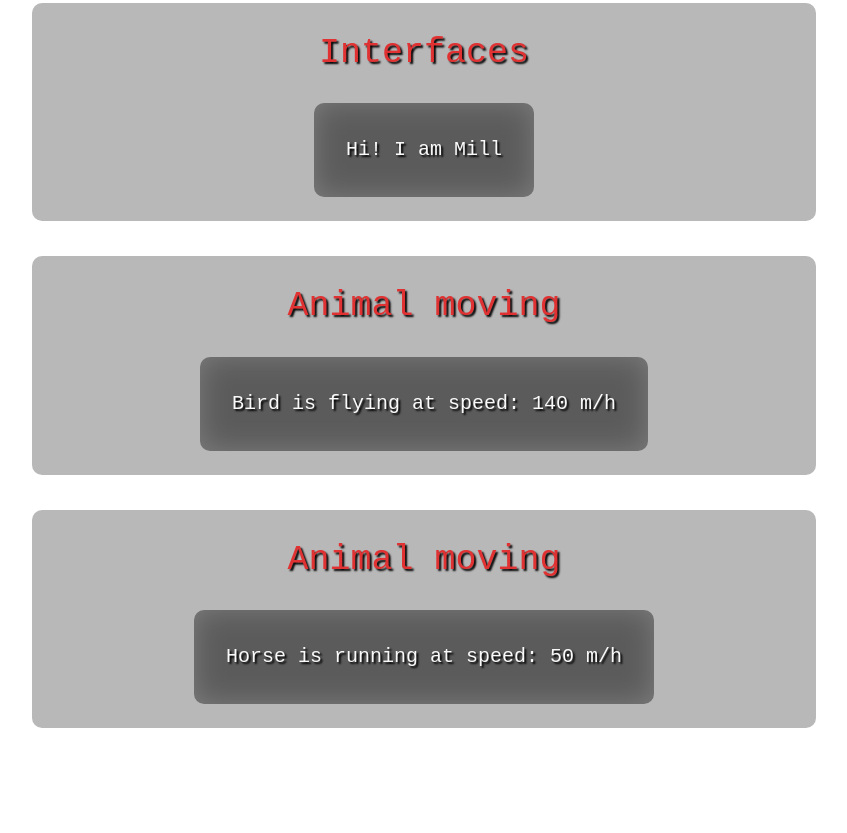
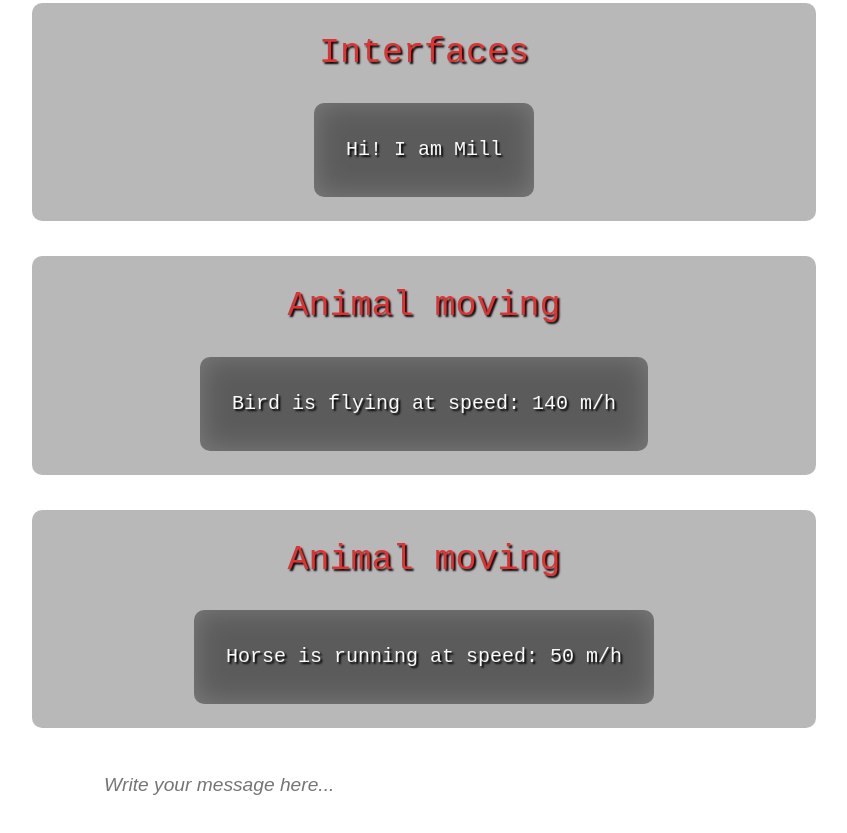
Before and after one commit to isabella-projects/typescript-oop, a website built with Vite: page index.html in a window 1280 px wide. Shown: the part 3860-4693 px from the top of the page, without its empty margins (216-1063 px from the left). Before the commit the page ends 4655 px from the top, so only its background shows below. Built offline with nearby package versions, Linux system fonts and the light colour scheme; files whose address does not match are found by name.

Commit message:
Type Casting

```diff
--- a/src/advanced.ts
+++ b/src/advanced.ts
@@ -48,3 +48,8 @@ Functions.moveAnimal({
     runningSpeed: 50,
 });
 /* -------------------- */
+
+/* Type Casting */
+const typeCast = new Modules.TypeCasting();
+typeCast.attachEvents();
+/* ----------------------------------------- */
--- a/src/modules/Excercises.ts
+++ b/src/modules/Excercises.ts
@@ -170,3 +170,34 @@ export class Person implements Greetable {
         this.helper.expandHtmlAndLog(root, 'Interfaces', `${phrase} ${this.name}`);
     }
 }
+
+export class TypeCasting extends WelcomeMessage {
+    constructor() {
+        super();
+        this.showTypeCasting();
+    }
+
+    /* Just for fun */
+    attachEvents() {
+        const inputElement = document.getElementById('input-msg')! as HTMLInputElement;
+
+        inputElement.addEventListener('focus', () => {
+            inputElement.placeholder = '';
+        });
+
+        inputElement.addEventListener('blur', () => {
+            inputElement.placeholder = 'Write your message here...';
+        });
+    }
+
+    showTypeCasting() {
+        const root = this.helper.getRoot()!;
+        const element = this.helper.createTags('input', '', '', 'input-msg');
+        this.helper.expandHtml(root, element);
+
+        const input = document.getElementById('input-msg')! as HTMLInputElement;
+        input.placeholder = 'Write your message here...';
+
+        this.helper.expandHtml(root, input);
+    }
+}
--- a/src/style.css
+++ b/src/style.css
@@ -72,6 +72,16 @@ code {
     backdrop-filter: blur(15px);
 }
 
+#input-msg {
+    padding: 0.7rem;
+    font-size: 1.2rem;
+    font-style: italic;
+    width: 50vw;
+    border-radius: 0.3em;
+    outline: none;
+    border: none;
+}
+
 button {
     border-radius: 8px;
     border: 1px solid transparent;
@@ -83,9 +93,11 @@ button {
     cursor: pointer;
     transition: border-color 0.25s;
 }
+
 button:hover {
     border-color: #646cff;
 }
+
 button:focus,
 button:focus-visible {
     outline: 4px auto -webkit-focus-ring-color;
@@ -93,7 +105,6 @@ button:focus-visible {
 
 @media (prefers-color-scheme: light) {
     :root {
-        /* color: #213547; */
         background-color: #ffffff;
     }
     a:hover {
```
